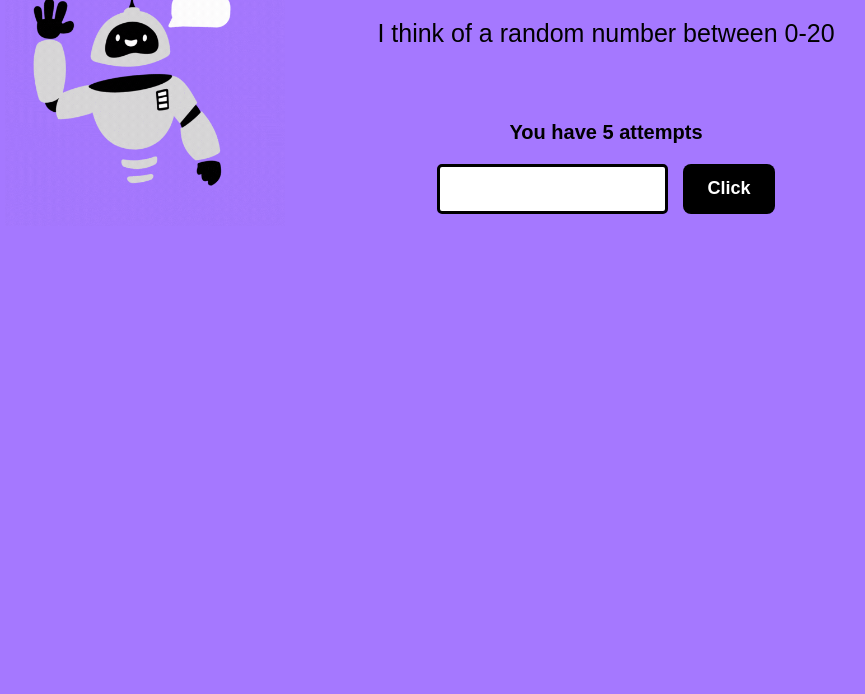
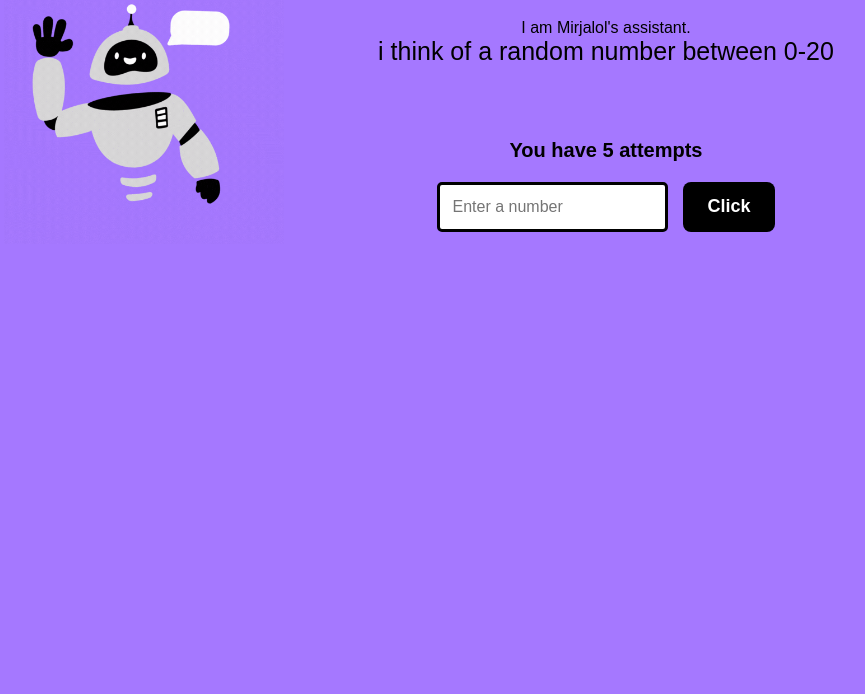
Before and after one commit to Mirjalol49/Guess-my-number-game, a plain HTML site: page index.html in a window 1280 px wide. Shown: the part 106-800 px from the top of the page, without its empty margins (34-899 px from the left). Drawn offline with nearby package versions, Linux system fonts and the light colour scheme; a web font is replaced by a local one.

Commit message:
placeholder added

```diff
--- a/index.html
+++ b/index.html
@@ -5,7 +5,7 @@
     <meta charset="UTF-8">
     <meta http-equiv="X-UA-Compatible" content="IE=edge">
     <meta name="viewport" content="width=device-width, initial-scale=1.0">
-    <title>Document</title>
+    <title>Guess My Number</title>
     <link rel="stylesheet" href="./css/normalize.css">
     <link rel="stylesheet" href="./main.css">
 </head>
@@ -18,15 +18,16 @@
             <img class="found found-img" src="./img/found.gif" alt="found" width="250" height="250">
             <p class="textfound">Congratulations🥳,You found my guessed number</p>
             <div class="boxone">
+                <p class="descone">I am Mirjalol's assistant.</p>
                 <img class="hello-img" src="./img/hello.gif" alt="hello gif" width="280" height="280">
-                <p class="desc">I think of a random number between 0-20</p>
+                <p class="desc">i think of a random number between 0-20</p>
                 <p class="descs">You try to find it😊</p>
             </div>
             <form class="js-form form-box">
 
                 <p class="js-attempts try"></p>
                 <div class="input-box">
-                    <input class="js-input custom-input" type="number">
+                    <input class="js-input custom-input" placeholder="Enter a number" type="number">
                     <button class="js-btn input-btn">Click</button>
                 </div>
                 <div class="result"></div>
@@ -41,6 +42,7 @@
 
 
 
+
     </div>
 
     <script src="./app.js"></script>
--- a/main.css
+++ b/main.css
@@ -116,6 +116,10 @@ body {
     width: 0;
     margin: 0;
     user-select: none;
+}
+
+.descone {
+    margin: 0;
 }
 
 .descs {
```
